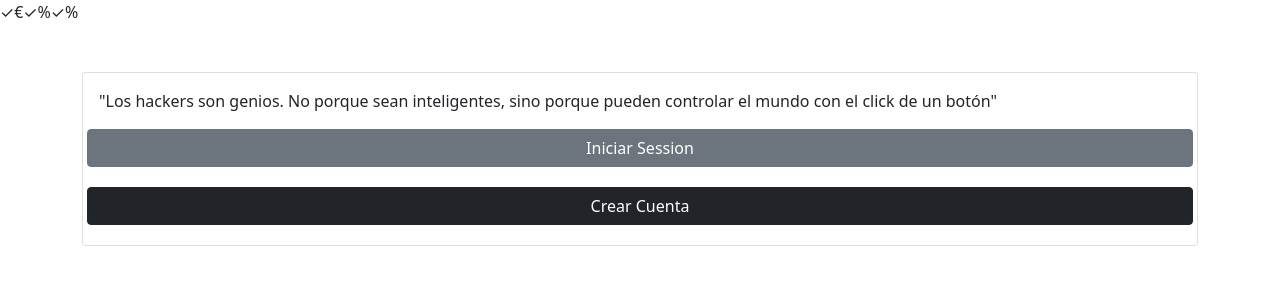
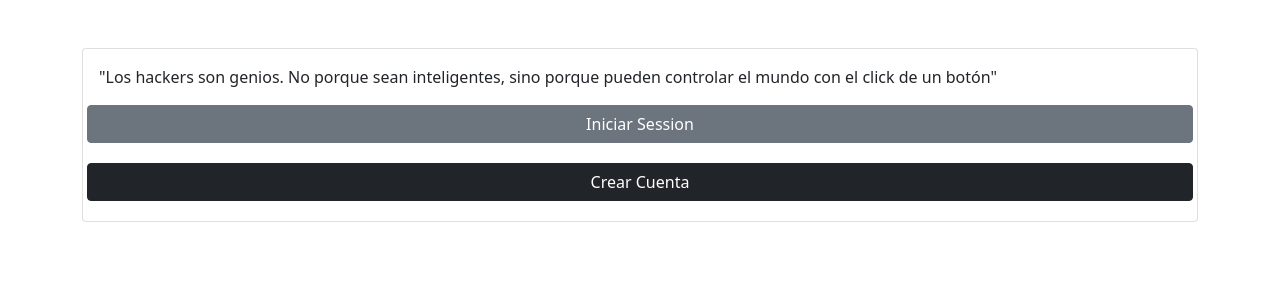
Before and after one commit to Kenneer/skynet, a Django app: page / in a window 1280 px wide. Shown: the part 56-356 px from the top of the page. Run offline with Django 4.2, Linux system fonts and the light colour scheme.

Commit message:
ejjejejdjd

```diff
--- a/runphis/templates/base.html
+++ b/runphis/templates/base.html
@@ -6,7 +6,6 @@
   <meta name="viewport" content="width=device-width, initial-scale=1.0">
   <title>NicaPish</title>
   <link href="https://cdn.jsdelivr.net/npm/bootstrap@5.0.2/dist/css/bootstrap.min.css" rel="stylesheet" integrity="sha384-EVSTQN3/azprG1Anm3QDgpJLIm9Nao0Yz1ztcQTwFspd3yD65VohhpuuCOmLASjC" crossorigin="anonymous">
-	<link href="{% static 'fondo.css' %}">
 </head>
 <body>
  <nav class="navbar navbar-expand-lg bg-light">
@@ -32,8 +31,6 @@
     </div>
   </div>
 </nav>
-<div class="nk">
-✓€✓%✓%</div>
 <script src="https://cdn.jsdelivr.net/npm/@popperjs/core@2.9.2/dist/umd/popper.min.js" integrity="sha384-IQsoLXl5PILFhosVNubq5LC7Qb9DXgDA9i+tQ8Zj3iwWAwPtgFTxbJ8NT4GN1R8p" crossorigin="anonymous"></script>
 <script src="https://cdn.jsdelivr.net/npm/bootstrap@5.0.2/dist/js/bootstrap.min.js" integrity="sha384-cVKIPhGWiC2Al4u+LWgxfKTRIcfu0JTxR+EQDz/bgldoEyl4H0zUF0QKbrJ0EcQF" crossorigin="anonymous"></script>
   {% block content %}
--- a/runphis/templates/perfil.html
+++ b/runphis/templates/perfil.html
@@ -15,7 +15,6 @@ function copiarAlPortapapeles(id_elemento) {
         <div class="row">
             <div class="col-sm-4" style="margin-top: 50px;">
                 <div class="text-center">
-
                     <img src="http://ssl.gstatic.com/accounts/ui/avatar_2x.png" class="avatar img-circle img-thumbnail"
                         alt="avatar">
                     <h6>Upload a different photo...</h6>
```
